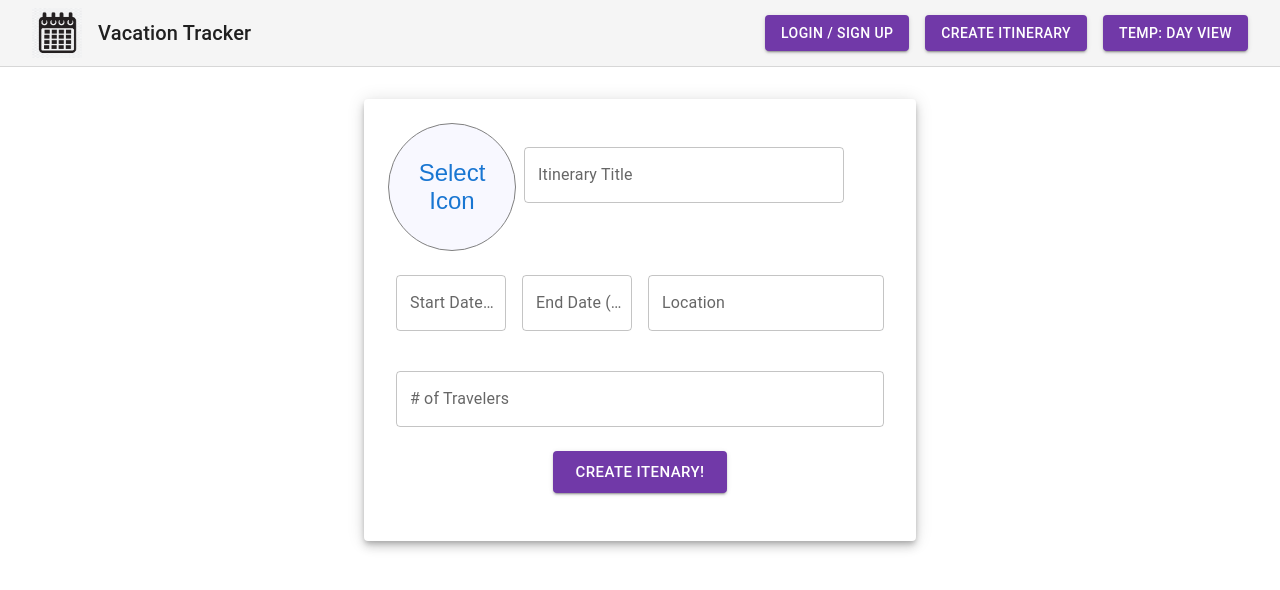
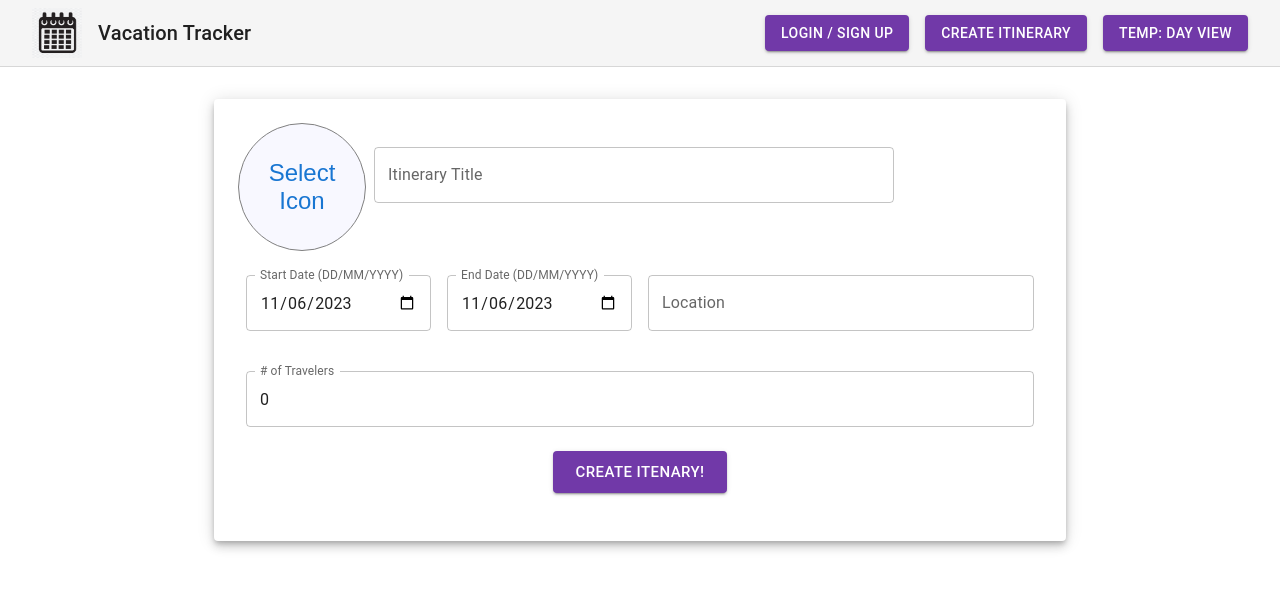
Before and after one commit to seamus0192/307-travel-project, a React (Create React App) app in the folder packages/travel-project-frontend/: page /create-itinerary in a window 1280 px wide. Shown: the top 590 px of the page. Built offline with nearby package versions, Linux system fonts and the light colour scheme.

Commit message:
create itinerary functionality and display on home page

```diff
--- a/packages/travel-project-frontend/src/components/IconSelection/IconSelection.tsx
+++ b/packages/travel-project-frontend/src/components/IconSelection/IconSelection.tsx
@@ -14,14 +14,19 @@ interface IconItem {
 
 interface IconSelectionProps {
   icons: IconItem[];
+  onSelectIcon: (selectedIconName: string) => void;
 }
 
-const IconSelection: React.FC<IconSelectionProps> = ({ icons }) => {
+const IconSelection: React.FC<IconSelectionProps> = ({
+  icons,
+  onSelectIcon,
+}) => {
   const [open, setOpen] = useState(false);
   const [selectedIcon, setSelectedIcon] = useState<string | null>(null);
 
   const handleListItemClick = (iconName: string): void => {
     setSelectedIcon(iconName);
+    onSelectIcon(iconName);
     setOpen(false);
   };
 
--- a/packages/travel-project-frontend/src/httpClient/itinerary.ts
+++ b/packages/travel-project-frontend/src/httpClient/itinerary.ts
@@ -18,6 +18,10 @@ const createItinerary = async (
     {
       name: itinerary.name,
       icon: itinerary.icon,
+      endDate: itinerary.endDate,
+      travelerCount: itinerary.travelerCount,
+      location: itinerary.location,
+      startDate: itinerary.startDate,
     },
   );
 
@@ -33,6 +37,10 @@ const updateItinerary = async (
     {
       name: itinerary.name,
       icon: itinerary.icon,
+      endDate: itinerary.endDate,
+      travelerCount: itinerary.travelerCount,
+      location: itinerary.location,
+      startDate: itinerary.startDate,
     },
   );
 
--- a/packages/travel-project-frontend/src/pages/CreateIntinerary/CreateItinerary.tsx
+++ b/packages/travel-project-frontend/src/pages/CreateIntinerary/CreateItinerary.tsx
@@ -1,4 +1,4 @@
-// import styles from './CreateItinerary.module.css'
+// import styles from "./CreateItinerary.module.css"
 import React, { useState } from "react";
 import { Container, TextField, Button, Box, Paper } from "@mui/material";
 import Grid from "@mui/material/Unstable_Grid2";
@@ -15,6 +15,7 @@ import TravelExploreIcon from "@mui/icons-material/TravelExplore";
 import AnchorIcon from "@mui/icons-material/Anchor";
 import DirectionsBoatIcon from "@mui/icons-material/DirectionsBoat";
 import LocationCityIcon from "@mui/icons-material/LocationCity";
+import { createItinerary } from "../../httpClient/itinerary";
 
 interface IconItem {
   name: string;
@@ -23,13 +24,56 @@ interface IconItem {
 
 function CreateItinerary(): React.ReactElement {
   const [itenTitle, setItenTitle] = useState("");
-  const [startDate, setStartDate] = useState("");
-  const [endDate, setEndDate] = useState("");
+  const [startDate, setStartDate] = useState<Date>(new Date());
+  const [endDate, setEndDate] = useState<Date>(new Date());
   const [location, setLocation] = useState("");
-  const [numTravelers, setNumTravelers] = useState("");
+  const [numTravelers, setNumTravelers] = useState(0);
+  const [icon, setIcon] = useState("");
+
   const handleCreateButtonClick = (): void => {
-    console.log("Itinerary Title:", itenTitle); // Adding logic later for connection with backend
+    console.log({
+      name: itenTitle,
+      icon: icon,
+      endDate: endDate,
+      travelerCount: numTravelers,
+      location: location,
+      startDate: startDate,
+    });
+
+    const create = async (): Promise<void> => {
+      try {
+        await createItinerary(
+          {
+            name: itenTitle,
+            icon: icon,
+            endDate: endDate,
+            travelerCount: numTravelers,
+            location: location,
+            startDate: startDate,
+          },
+          localStorage.userId as number,
+        );
+      } catch (error) {
+        console.error(error);
+      }
+    };
+
+    create().catch(console.error);
   };
+
+  function formatDate(date: string | number | Date): string {
+    if (date === "") return "";
+
+    const d = new Date(date);
+    let month = "" + (d.getMonth() + 1);
+    let day = "" + d.getDate();
+    const year = d.getFullYear();
+
+    if (month.length < 2) month = "0" + month;
+    if (day.length < 2) day = "0" + day;
+
+    return [year, month, day].join("-");
+  }
 
   const icons: IconItem[] = [
     {
@@ -85,7 +129,7 @@ function CreateItinerary(): React.ReactElement {
   ];
 
   return (
-    <Container maxWidth="sm">
+    <Container maxWidth="md">
       <Box
         display="flex"
         justifyContent="center"
@@ -100,7 +144,12 @@ function CreateItinerary(): React.ReactElement {
             justifyContent="center"
           >
             <Grid container spacing={2}>
-              <IconSelection icons={icons} />
+              <IconSelection
+                icons={icons}
+                onSelectIcon={(selectedIconName) => {
+                  setIcon(selectedIconName);
+                }}
+              />
               <Grid xs={8}>
                 <TextField
                   label="Itinerary Title"
@@ -116,25 +165,33 @@ function CreateItinerary(): React.ReactElement {
               <Grid xs={3}>
                 <TextField
                   label="Start Date (DD/MM/YYYY)"
+                  type="date"
                   variant="outlined"
-                  value={startDate}
+                  value={formatDate(startDate)} // Format the date for the input
                   onChange={(e) => {
-                    setStartDate(e.target.value);
+                    setStartDate(new Date(e.target.value)); // e.target.value is in YYYY-MM-DD format
                   }}
                   margin="normal"
                   fullWidth
+                  InputLabelProps={{
+                    shrink: true,
+                  }}
                 />
               </Grid>
               <Grid xs={3}>
                 <TextField
                   label="End Date (DD/MM/YYYY)"
+                  type="date"
                   variant="outlined"
-                  value={endDate}
+                  value={formatDate(endDate)} // Format the date for the input
                   onChange={(e) => {
-                    setEndDate(e.target.value);
+                    setEndDate(new Date(e.target.value)); // e.target.value is in YYYY-MM-DD format
                   }}
                   margin="normal"
                   fullWidth
+                  InputLabelProps={{
+                    shrink: true,
+                  }}
                 />
               </Grid>
               <Grid xs={6}>
@@ -152,10 +209,11 @@ function CreateItinerary(): React.ReactElement {
               <Grid xs={12}>
                 <TextField
                   label="# of Travelers"
+                  type="number"
                   variant="outlined"
                   value={numTravelers}
                   onChange={(e) => {
-                    setNumTravelers(e.target.value);
+                    setNumTravelers(parseFloat(e.target.value));
                   }}
                   margin="normal"
                   fullWidth
--- a/packages/travel-project-frontend/src/pages/HomePage/HomePage.tsx
+++ b/packages/travel-project-frontend/src/pages/HomePage/HomePage.tsx
@@ -22,56 +22,23 @@ import TravelExploreIcon from "@mui/icons-material/TravelExplore";
 import AnchorIcon from "@mui/icons-material/Anchor";
 import DirectionsBoatIcon from "@mui/icons-material/DirectionsBoat";
 import LocationCityIcon from "@mui/icons-material/LocationCity";
+import PeopleIcon from "@mui/icons-material/People";
 import { Link as RouterLink } from "react-router-dom";
+import { getItineraries } from "../../httpClient/itinerary";
 
 interface Itinerary {
   id: number;
-  username: string;
   name: string;
   icon?: string; // Optional icon
-  startDate: string; // Using string to represent dates, can be adjusted based on how dates are handled
-  endDate: string;
+  startDate: Date; // Using string to represent dates, can be adjusted based on how dates are handled
+  endDate: Date;
+  travelerCount: number;
 }
 
 interface IconItem {
   name: string;
   icon: React.ReactElement;
 }
-
-const exampleItineraries: Itinerary[] = [
-  {
-    id: 1,
-    username: "Traveler1",
-    name: "Kubiaks magical adventure",
-    icon: "Hike",
-    startDate: "2023-07-01",
-    endDate: "2023-07-10",
-  },
-  {
-    id: 2,
-    username: "Globetrotter2",
-    name: "Beachside Relaxation",
-    icon: "Hike",
-    startDate: "2023-08-15",
-    endDate: "2023-08-22",
-  },
-  {
-    id: 3,
-    username: "Explorer3",
-    name: "Historical Europe Tour",
-    icon: "Hike",
-    startDate: "2023-09-05",
-    endDate: "2023-09-20",
-  },
-  {
-    id: 4,
-    username: "Wanderer4",
-    name: "Safari Adventure",
-    icon: "Beach",
-    startDate: "2023-10-01",
-    endDate: "2023-10-12",
-  },
-];
 
 function HomePage(): JSX.Element {
   const [itineraries, setItineraries] = useState<Itinerary[]>([]);
@@ -131,8 +98,13 @@ function HomePage(): JSX.Element {
   ];
 
   useEffect(() => {
-    setItineraries(exampleItineraries);
-    // getItineraries(userId).then(data => { setItineraries(data) }).catch(error => { console.error(error) })
+    getItineraries(localStorage.userId as number)
+      .then((data) => {
+        setItineraries(data);
+      })
+      .catch((error) => {
+        console.error(error);
+      });
   }, []);
 
   const handleSearchChange = (event: {
@@ -197,20 +169,32 @@ function HomePage(): JSX.Element {
               </Grid>
               <Grid item xs>
                 <Typography variant="h5">{itinerary.name}</Typography>
-                <Typography variant="body2">{itinerary.username}</Typography>
+                <Grid>
+                  <Grid container alignItems="center" spacing={1}>
+                    <Grid item>
+                      <PeopleIcon />
+                    </Grid>
+                    <Grid item>
+                      <Typography variant="body2">
+                        {itinerary.travelerCount}
+                      </Typography>
+                    </Grid>
+                  </Grid>
+                </Grid>
               </Grid>
               <Grid item>
                 <Typography
                   variant="body1"
                   style={{ padding: "0 1rem 0 1rem" }}
                 >
-                  Start: {itinerary.startDate}
+                  Start Date: {itinerary.startDate.toString().substring(0, 10)}
                 </Typography>
                 <Typography
                   variant="body1"
                   style={{ padding: "0 1rem 0 1rem" }}
                 >
-                  End: {itinerary.endDate}
+                  End Date: &nbsp;
+                  {itinerary.endDate.toString().substring(0, 10)}
                 </Typography>
               </Grid>
             </Grid>
```
